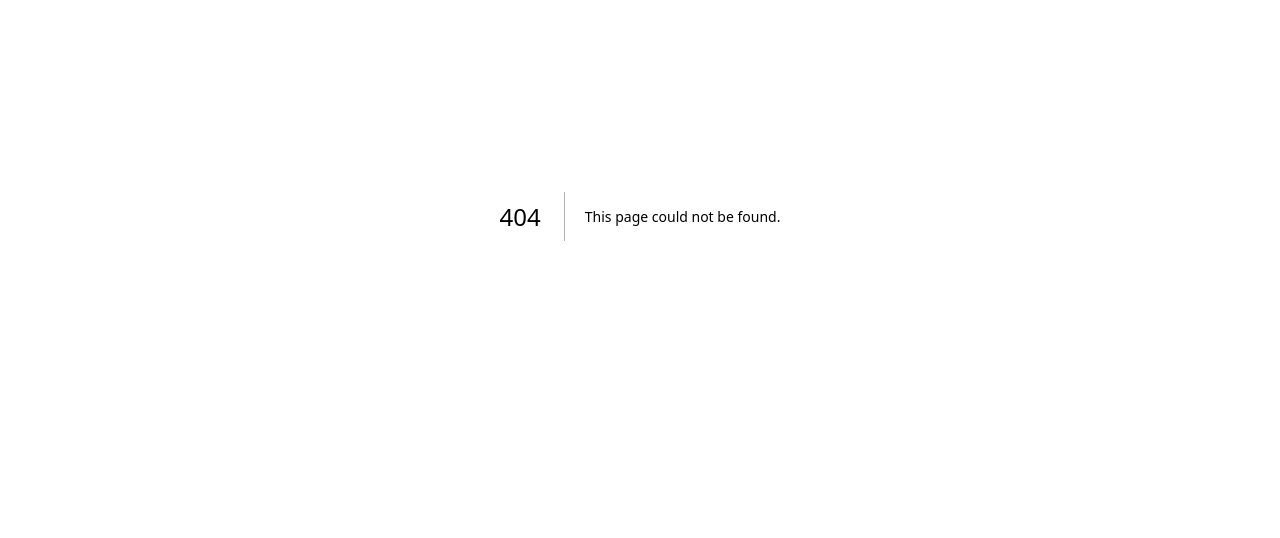
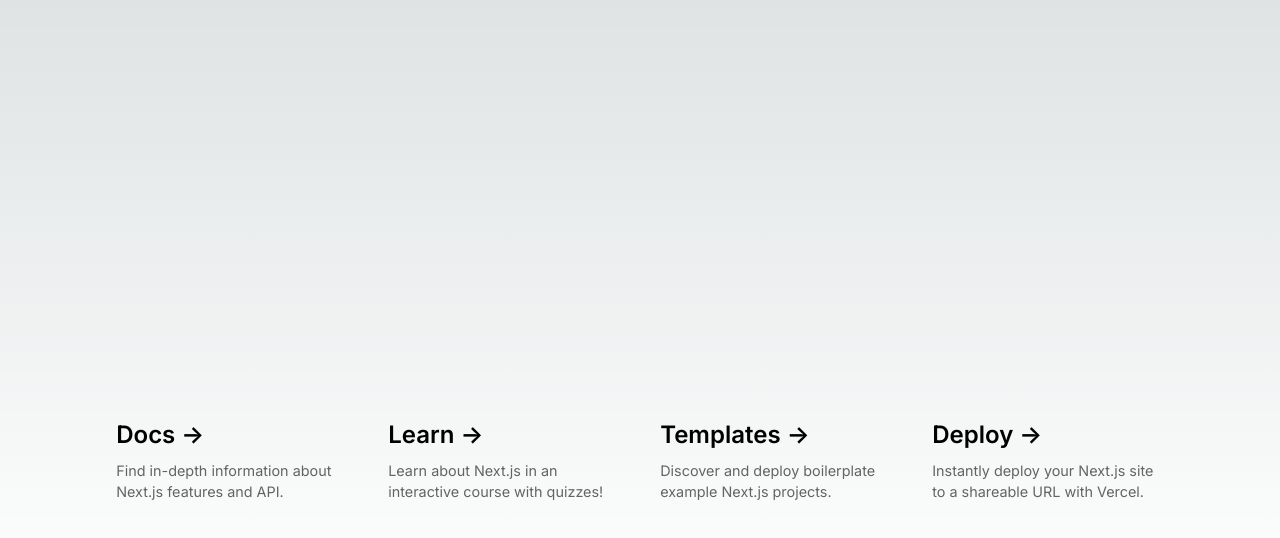
Before and after one commit to murao-my/study-next, a Next.js app: page /about in a window 1280 px wide. Before the commit this address had no page. Shown: the part 184-722 px from the top of the page. Built offline with nearby package versions, Linux system fonts and the light colour scheme.

Commit message:
✨ aboutページを追加

```diff
--- /dev/null
+++ b/pages/about.js
@@ -0,0 +1,23 @@
+import Head from "next/head";
+import Image from "next/image";
+import styles from "../styles/Home.module.css";
+import Links from "../components/Links";
+
+import Headline from "../components/Headline";
+
+export default function about() {
+  return (
+    <>
+      <Head>
+        <title>Create Next App</title>
+        <meta name="description" content="Generated by create next app" />
+        <meta name="viewport" content="width=device-width, initial-scale=1" />
+        <link rel="icon" href="/favicon.ico" />
+      </Head>
+      <main className={styles.main}>
+        <Headline title="about.js" />
+        <Links />
+      </main>
+    </>
+  );
+}
```
